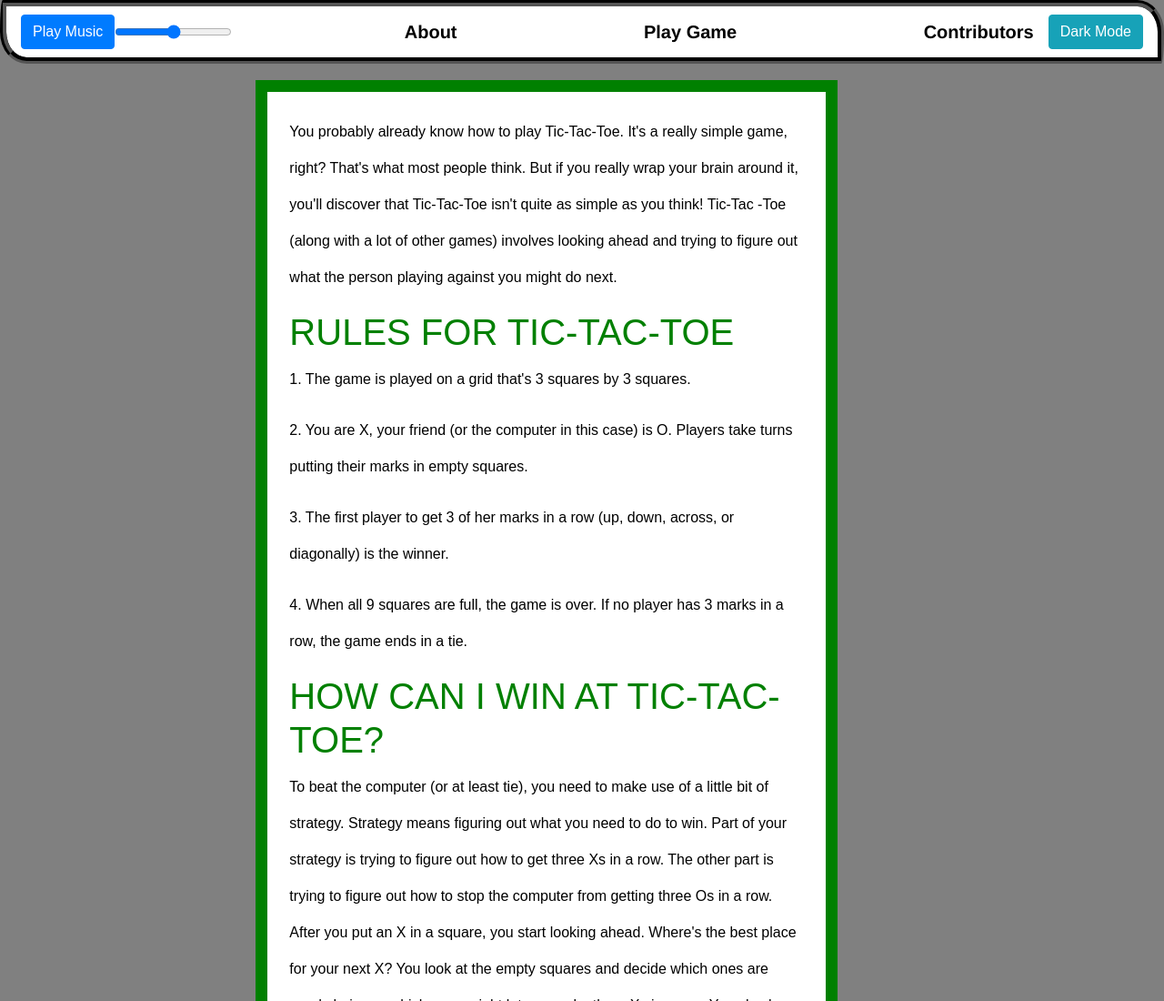
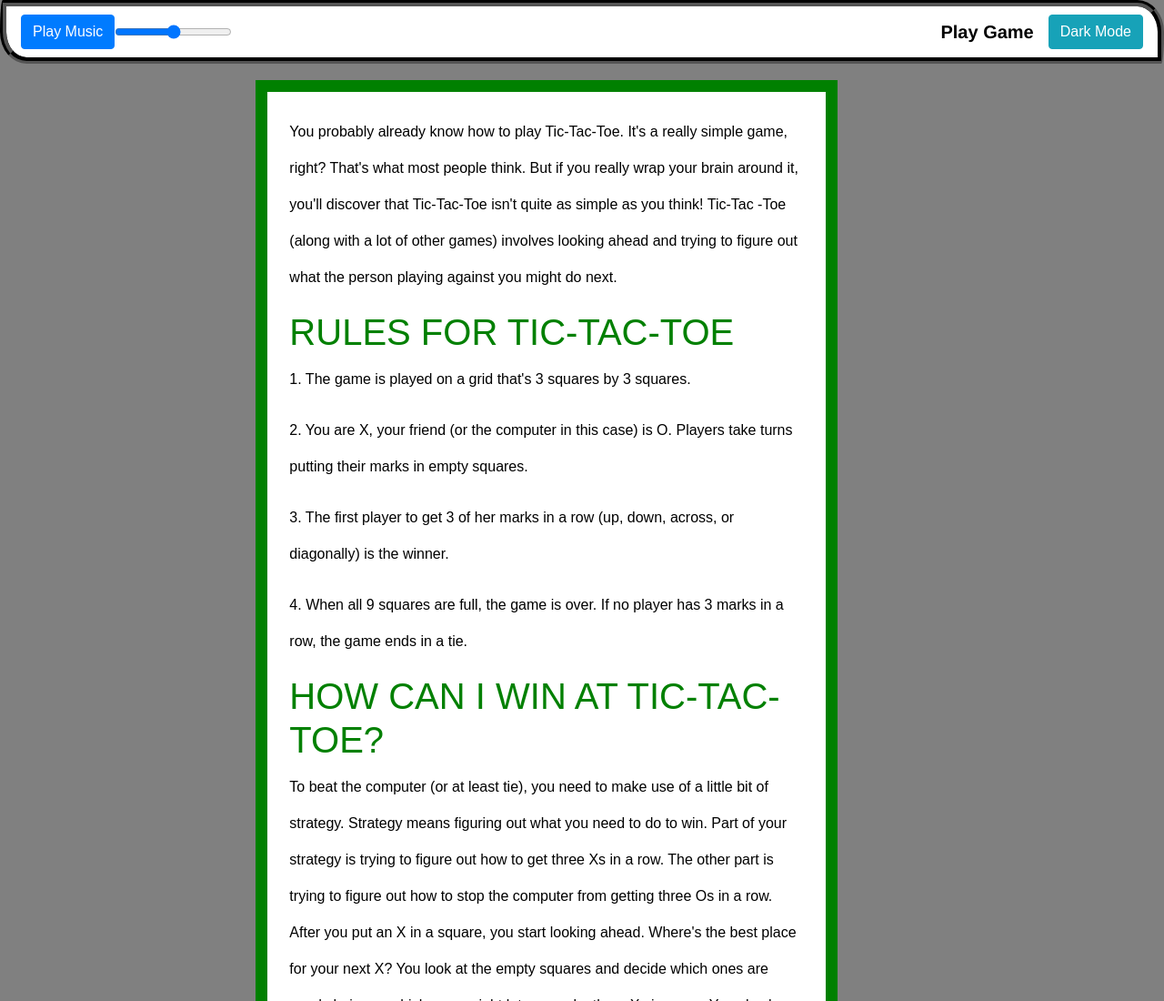
Before and after one commit to leslie-katua-ochieng/tictactoe, a plain HTML site: page index.html in a window 1280 px wide. Shown: the top 1100 px of the page at 91% size. Drawn offline with nearby package versions, Linux system fonts and the light colour scheme.

Commit message:
Update index.html

```diff
--- a/index.html
+++ b/index.html
@@ -38,9 +38,7 @@
     <nav class="navbar fixed-top" id="hero">
       <button class="btn btn-primary" onclick="playAudio(this)" type="button">Play Music</button>
       <input type="range" id="volume-slider">
-      <a class="navbar-brand" href="about.html">About</a>
       <a class="navbar-brand" href="#">Play Game</a>
-      <a class="navbar-brand" href="contributors.html">Contributors</a>
       <button class="btn btn-info" onclick="myFunction()">Dark Mode</button>
     </nav>
     </br>
```
